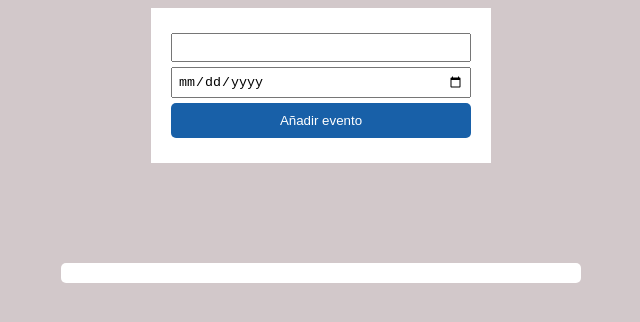
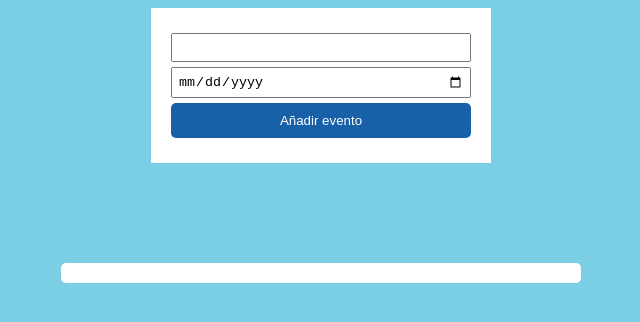
Before and after one commit to fsachez/Contador-de-D-as, a plain HTML site: page index.html in a window 1280 px wide. Shown: the whole page, without its empty margins (319-959 px from the left). Drawn offline with Linux system fonts and the light colour scheme.

Commit message:
Update style.css

```diff
--- a/style.css
+++ b/style.css
@@ -1,6 +1,6 @@
 body {
   font-family: Arial, Helvetica, sans-serif;
-  background-color: rgb(210, 200, 202);
+  background-color: rgb(123, 207, 228);
 }
 
 .form {
```
